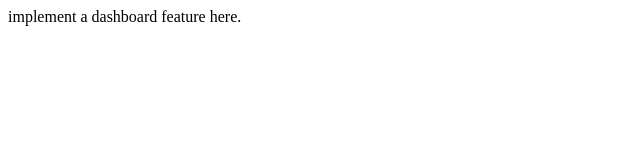
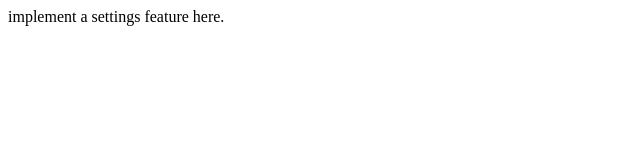
Before and after one commit to k0kishima/blue_magic_front, a React (Create React App) app: page /settings in a window 1280 px wide. Shown: the top 160 px of the page, without its empty margins (0-640 px from the left). Built offline with nearby package versions, Linux system fonts and the light colour scheme.

Commit message:
scaffold a router

```diff
--- a/src/App.tsx
+++ b/src/App.tsx
@@ -1,6 +1,19 @@
 import React from "react";
+import { BrowserRouter, Route, Switch } from "react-router-dom";
 import { DashboardContainer } from "containers/DashboardContainer";
+import { SettingsContainer } from "containers/SettingsContainer";
 
 export const App: React.VFC = () => {
-  return <DashboardContainer />;
+  return (
+    <div>
+      <BrowserRouter>
+        <Switch>
+          <Route exact path="/">
+            {DashboardContainer}
+          </Route>
+          <Route path="/settings">{SettingsContainer}</Route>
+        </Switch>
+      </BrowserRouter>
+    </div>
+  );
 };
--- /dev/null
+++ b/src/containers/SettingsContainer/index.tsx
@@ -0,0 +1,5 @@
+import React from "react";
+
+export const SettingsContainer: React.VFC = () => {
+  return <div>implement a settings feature here.</div>;
+};
```
